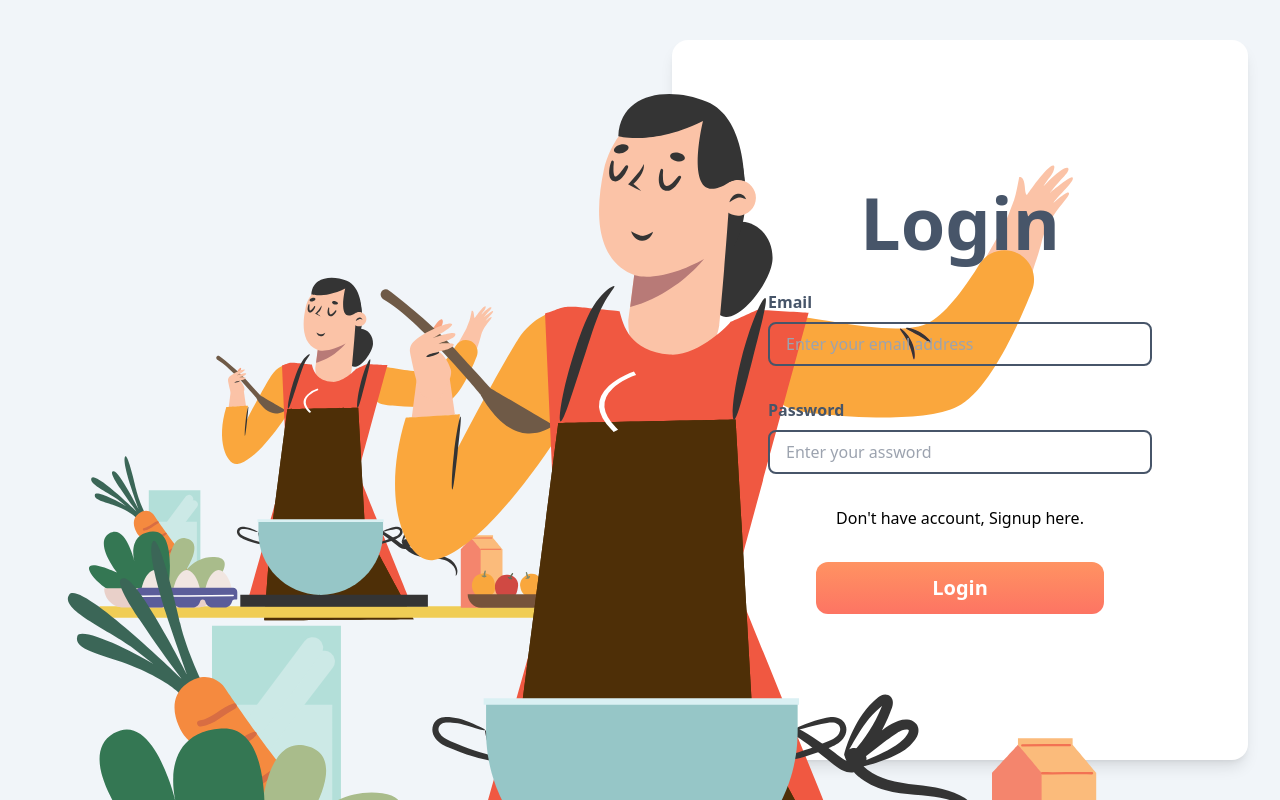
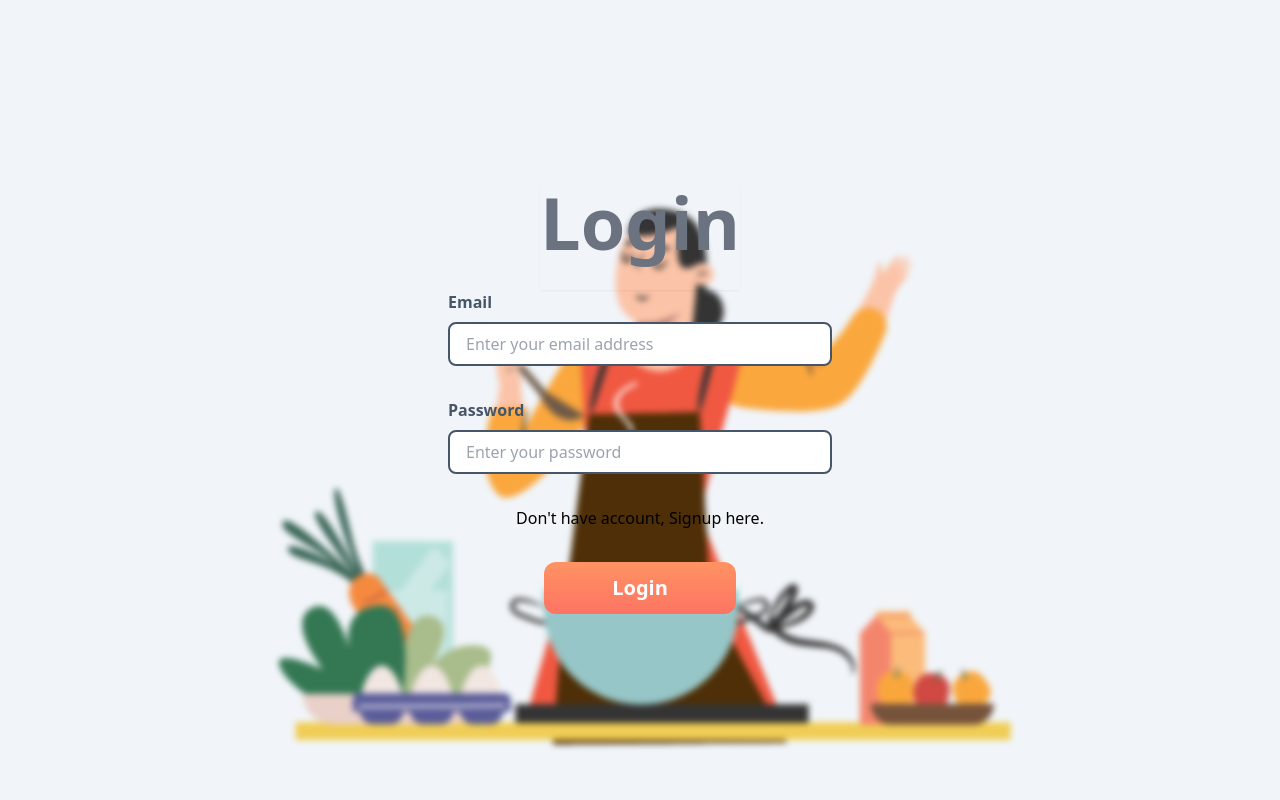
Before and after one commit to FallenCap/Delicious, a React (Vite) app in the folder Frontend/: page /login in a window 1280 px wide. Shown: the top 800 px of the page. Built offline with nearby package versions, Linux system fonts and the light colour scheme; what tailwindcss-animated would draw is missing.

Commit message:
Signin and Login integration with frontend

```diff
--- a/Frontend/package.json
+++ b/Frontend/package.json
@@ -18,6 +18,7 @@
     "react-icons": "^4.10.1",
     "react-lottie": "^1.2.3",
     "react-router-dom": "^6.15.0",
+    "sweetalert2": "^11.7.27",
     "tailwindcss-animated": "^1.0.1"
   },
   "devDependencies": {
--- a/Frontend/src/Components/LoginCard.jsx
+++ b/Frontend/src/Components/LoginCard.jsx
@@ -1,40 +1,66 @@
-import React from 'react';
-import Lottie from 'react-lottie';
-import animationData1 from '../assets/animation_llufw913.json';
+import React, { useState } from 'react';
+import { useNavigate } from 'react-router-dom';
+import axios from 'axios';
+import Swal from 'sweetalert2';
 
-const defaultOptions = {
-  loop: true,
-  autoplay: true,
-  animationData: animationData1,
-  rendererSettings: {
-    preserveAspectRatio: 'xMidYMid slice',
-  },
-};
+const Toast = Swal.mixin({
+  toast: true,
+  position: 'top',
+  showConfirmButton: false,
+  timer: 1200,
+  timerProgressBar: true,
+});
 
 const LoginCard = () => {
+  const [email, setEmail] = useState('');
+  const [password, setPassword] = useState('');
+  const navigate = useNavigate();
+
+  const loginHandler = async (e) => {
+    e.preventDefault();
+    try {
+      axios.post('http://localhost:3001/api/v1/users/login', {
+        email,
+        password,
+      });
+      Toast.fire({
+        icon: 'success',
+        title: 'Logged in successfully',
+      });
+      setTimeout(() => {
+        navigate('/');
+      }, 1500);
+    } catch (error) {
+      console.log(error);
+    }
+  };
   return (
     <React.Fragment>
-      <div className="h-[60vh] w-[90vw] xl:h-[90vh] bg-white rounded-2xl shadow-lg flex flex-col justify-center items-center">
-        <h1 className="text-6xl md:text-7xl font-bold pb-8 text-slate-600 z-10">
+      <div className=" w-screen h-screen flex flex-col justify-center items-center z-10">
+        <h1 className="text-6xl md:text-7xl font-bold pb-8 text-gray-500 shadow-sm">
           Login
         </h1>
-        <form className="flex flex-col z-10">
-          <div className="flex flex-col pb-8 px-24">
+        <form className="flex flex-col" onSubmit={loginHandler}>
+          <div className="flex flex-col pb-8">
             <label className="font-semibold text-slate-600 pb-2">Email</label>
             <input
               type="email"
               placeholder="Enter your email address"
-              className="w-80 md:w-96 px-4 py-2 outline-none bg-transparent border-2 border-slate-600 rounded-lg"
+              className="w-80 md:w-96 px-4 py-2 outline-none bg-white border-2 border-slate-600 rounded-lg"
+              onChange={(e) => {
+                setEmail(e.target.value);
+              }}
             />
           </div>
-          <div className="flex flex-col pb-8 px-24">
+          <div className="flex flex-col pb-8">
             <label className="font-semibold text-slate-600 pb-2">
               Password
             </label>
             <input
               type="password"
-              placeholder="Enter your assword"
-              className="w-80 md:w-96 px-4 py-2 outline-none bg-transparent border-2 border-slate-600 rounded-lg"
+              placeholder="Enter your password"
+              className="w-80 md:w-96 px-4 py-2 outline-none bg-white border-2 border-slate-600 rounded-lg"
+              onChange={(e) => setPassword(e.target.value)}
             />
           </div>
           <div className="flex justify-center items-center pb-8">
@@ -55,9 +81,6 @@ const LoginCard = () => {
           </div>
         </form>
       </div>
-      <div className="absolute left-0 right-0">
-        <Lottie options={defaultOptions} className="h-1/3 w-1/3" />
-      </div>
     </React.Fragment>
   );
 };
--- a/Frontend/src/Components/SignupCard.jsx
+++ b/Frontend/src/Components/SignupCard.jsx
@@ -1,59 +1,97 @@
 import React, { useState } from 'react';
+import { useNavigate } from 'react-router-dom';
+import axios from 'axios';
+import Swal from 'sweetalert2';
+
+const Toast = Swal.mixin({
+  toast: true,
+  position: 'top',
+  showConfirmButton: false,
+  timer: 1200,
+  timerProgressBar: true,
+});
 
 const SignupCard = () => {
   const [name, setName] = useState('');
   const [email, setEmail] = useState('');
   const [password, setPassword] = useState('');
-  const [consfirmPassword, setConfirmPassword] = useState('');
+  const [passwordConfirm, setpasswordConfirm] = useState('');
+
+  const navigate = useNavigate();
+
+  const submitUserHandler = async (e) => {
+    e.preventDefault();
+    try {
+      await axios.post('http://localhost:3001/api/v1/users/signup', {
+        name,
+        email,
+        password,
+        passwordConfirm,
+      });
+      Toast.fire({
+        icon: 'success',
+        title: 'Signed in successfully',
+      });
+      setTimeout(() => {
+        navigate('/login');
+      }, 1500);
+    } catch (error) {
+      console.log(error);
+    }
+  };
   return (
     <React.Fragment>
-      <div className="h-[90vh] w-[90wh] bg-white rounded-2xl shadow-lg flex flex-col justify-center items-center">
-        <h1 className="text-7xl font-bold pb-8 text-slate-600">Signup</h1>
-        <form className="flex flex-col">
-          <div className="flex flex-col pb-8 px-24">
+      <div className=" w-screen h-screen flex flex-col justify-center items-center z-10">
+        <h1 className="text-6xl md:text-7xl font-bold pb-8 text-gray-500 shadow-sm">
+          Signin
+        </h1>
+        <form className="flex flex-col" onSubmit={submitUserHandler}>
+          <div className="flex flex-col pb-8">
             <label className="font-semibold text-slate-600 pb-2">Name</label>
             <input
               type="text"
               placeholder="Enter your name"
-              className="w-96 px-4 py-2 outline-none bg-transparent border-2 border-slate-600 rounded-lg"
+              className="w-80 md:w-96 px-4 py-2 outline-none bg-white border-2 border-slate-600 rounded-lg"
               onChange={(e) => setName(e.target.value)}
             />
           </div>
-          <div className="flex flex-col pb-8 px-24">
-            <label className="font-semibold text-slate-600 pb-2">Name</label>
+          <div className="flex flex-col pb-8">
+            <label className="font-semibold text-slate-600 pb-2">Email</label>
             <input
               type="email"
-              placeholder="Enter your email"
-              className="w-96 px-4 py-2 outline-none bg-transparent border-2 border-slate-600 rounded-lg"
+              placeholder="Enter your email address"
+              className="w-80 md:w-96 px-4 py-2 outline-none bg-white border-2 border-slate-600 rounded-lg"
               onChange={(e) => setEmail(e.target.value)}
             />
           </div>
-          <div className="flex flex-col pb-8 px-24">
+          <div className="flex flex-col pb-8">
             <label className="font-semibold text-slate-600 pb-2">
               Password
             </label>
             <input
               type="password"
               placeholder="Enter your password"
-              className="w-96 px-4 py-2 outline-none bg-transparent border-2 border-slate-600 rounded-lg"
+              className="w-80 md:w-96 px-4 py-2 outline-none bg-white border-2 border-slate-600 rounded-lg"
+              onChange={(e) => setPassword(e.target.value)}
             />
           </div>
-          <div className="flex flex-col pb-8 px-24">
+          <div className="flex flex-col pb-8">
             <label className="font-semibold text-slate-600 pb-2">
               Confirm Password
             </label>
             <input
               type="password"
-              placeholder="Enter the same password"
-              className="w-96 px-4 py-2 outline-none bg-transparent border-2 border-slate-600 rounded-lg"
+              placeholder="Enter the same password again"
+              className="w-80 md:w-96 px-4 py-2 outline-none bg-white border-2 border-slate-600 rounded-lg"
+              onChange={(e) => setpasswordConfirm(e.target.value)}
             />
           </div>
-          <div className="flex justify-center pt-8">
+          <div className="flex justify-center">
             <button
               type="submit"
-              className="transition-[bg-gradient] ease-in-out-out delay-300 bg-gradient-to-t from-candy1 to-candy2 hover:bg-gradient-to-b duration-500 w-1/2 px-4 py-3 text-white text-xl font-bold rounded-xl"
+              className="transition-[bg-gradient] ease-in-out-out delay-300 bg-gradient-to-t from-candy1 to-candy2 hover:bg-gradient-to-b duration-500 w-1/3 md:w-1/2 px-4 py-3 text-white text-base md:text-xl font-bold rounded-xl"
             >
-              Signup
+              Signin
             </button>
           </div>
         </form>
--- a/Frontend/src/Pages/Login.jsx
+++ b/Frontend/src/Pages/Login.jsx
@@ -14,13 +14,13 @@ const defaultOptions = {
 const Login = () => {
   return (
     <React.Fragment>
-      <div className="h-screen flex justify-between items-center w-screen">
-        {/* LottiePlayer */}
-        <div className="px-16 w-1/2 hidden md:flex">
-          <Lottie options={defaultOptions} className="h-4/5 w-4/5" />
+      <div className="flex items-center justify-center">
+        {/* lottie player */}
+        <div className="absolute blur-[3px] top-0 bottom-0">
+          <Lottie options={defaultOptions} />
         </div>
-        {/* LoginCard */}
-        <div className="md:px-16 w-full md:w-1/2 flex justify-center items-center">
+        {/* Login Card */}
+        <div className="flex justify-center items-center">
           <LoginCard />
         </div>
       </div>
--- a/Frontend/src/Pages/Signup.jsx
+++ b/Frontend/src/Pages/Signup.jsx
@@ -15,13 +15,13 @@ const defaultOptions = {
 const Signup = () => {
   return (
     <React.Fragment>
-      <div className="h-screen flex justify-between items-center w-screen">
-        {/* LottiePlayer */}
-        <div className="px-16 w-1/2">
-          <Lottie options={defaultOptions} className="h-4/5 w-4/5" />
+      <div className="flex items-center justify-center">
+        {/* lottie player */}
+        <div className="absolute blur-[3px] top-0 bottom-0">
+          <Lottie options={defaultOptions} />
         </div>
-        {/* SignupCard */}
-        <div className="px-16 w-1/2 flex justify-center items-center">
+        {/* Login Card */}
+        <div className="flex justify-center items-center">
           <SignupCard />
         </div>
       </div>
--- a/Frontend/src/index.css
+++ b/Frontend/src/index.css
@@ -9,6 +9,6 @@
 
 html,
 body {
-  width: 100%;
-  height: 100%;
+  width: 100vw;
+  height: 100vh;
 }
```
Also changed, not shown: 2 other files (tests, documents, lock files or other folders).
